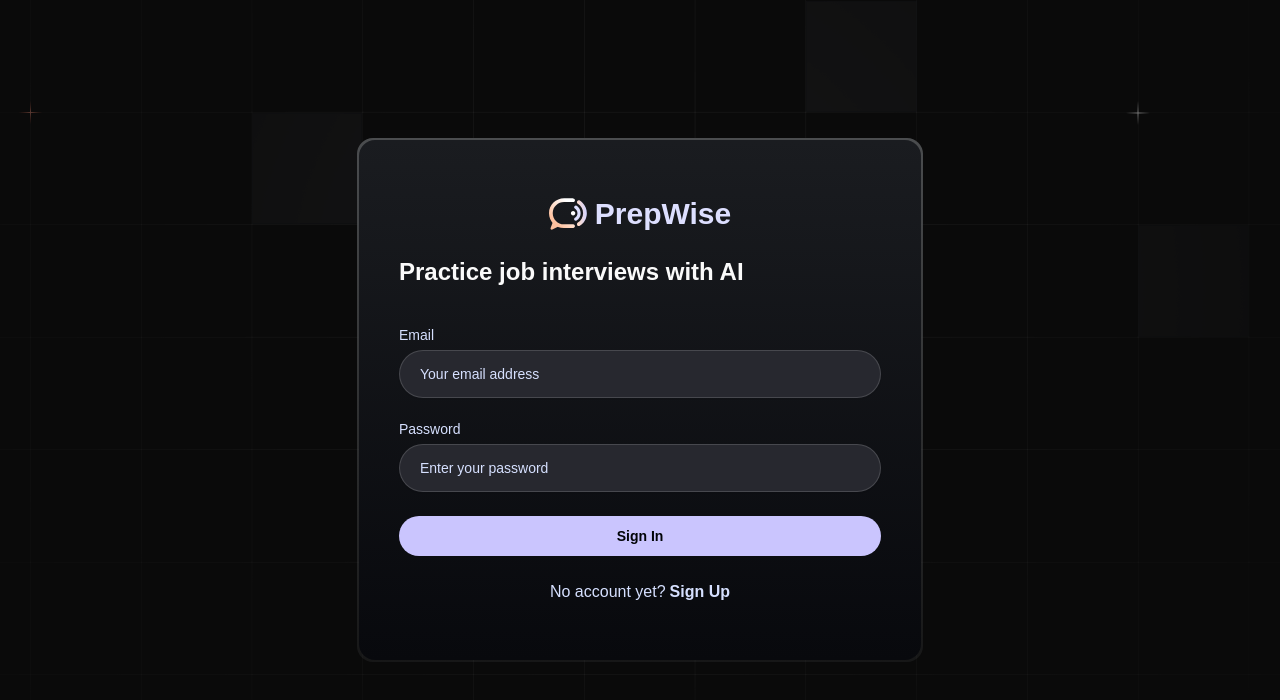
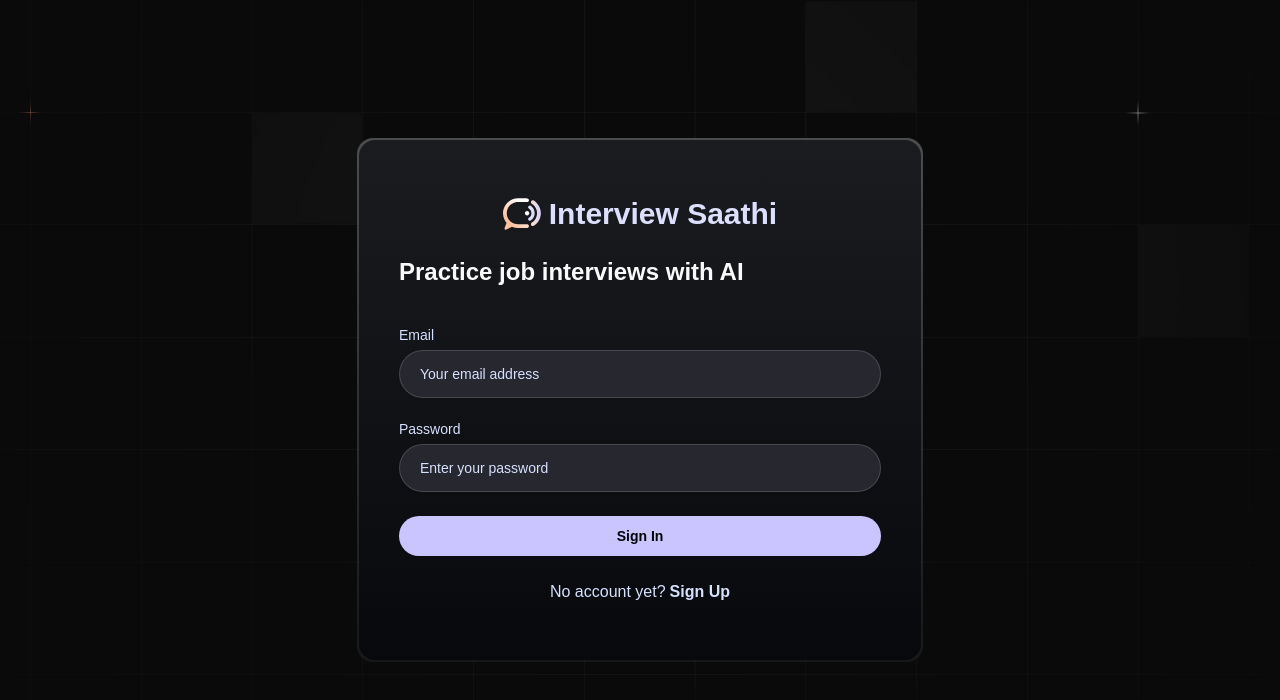
Before and after one commit to CodenWizFreak/Interview-Saathi, a Next.js app: page /sign-in in a window 1280 px wide. Shown: the top 700 px of the page. Built offline with nearby package versions, Linux system fonts and the light colour scheme; no server answers; a web font is replaced by a local one.

Commit message:
Update AuthForm.tsx

```diff
--- a/components/AuthForm.tsx
+++ b/components/AuthForm.tsx
@@ -98,7 +98,7 @@
       <div className="flex flex-col gap-6 card py-14 px-10">
         <div className="flex flex-row gap-2 justify-center">
           <Image src="/logo.svg" alt="logo" height={32} width={38} />
-          <h2 className="text-primary-100">PrepWise</h2>
+          <h2 className="text-primary-100">Interview Saathi</h2>
         </div>
 
         <h3>Practice job interviews with AI</h3>
```
